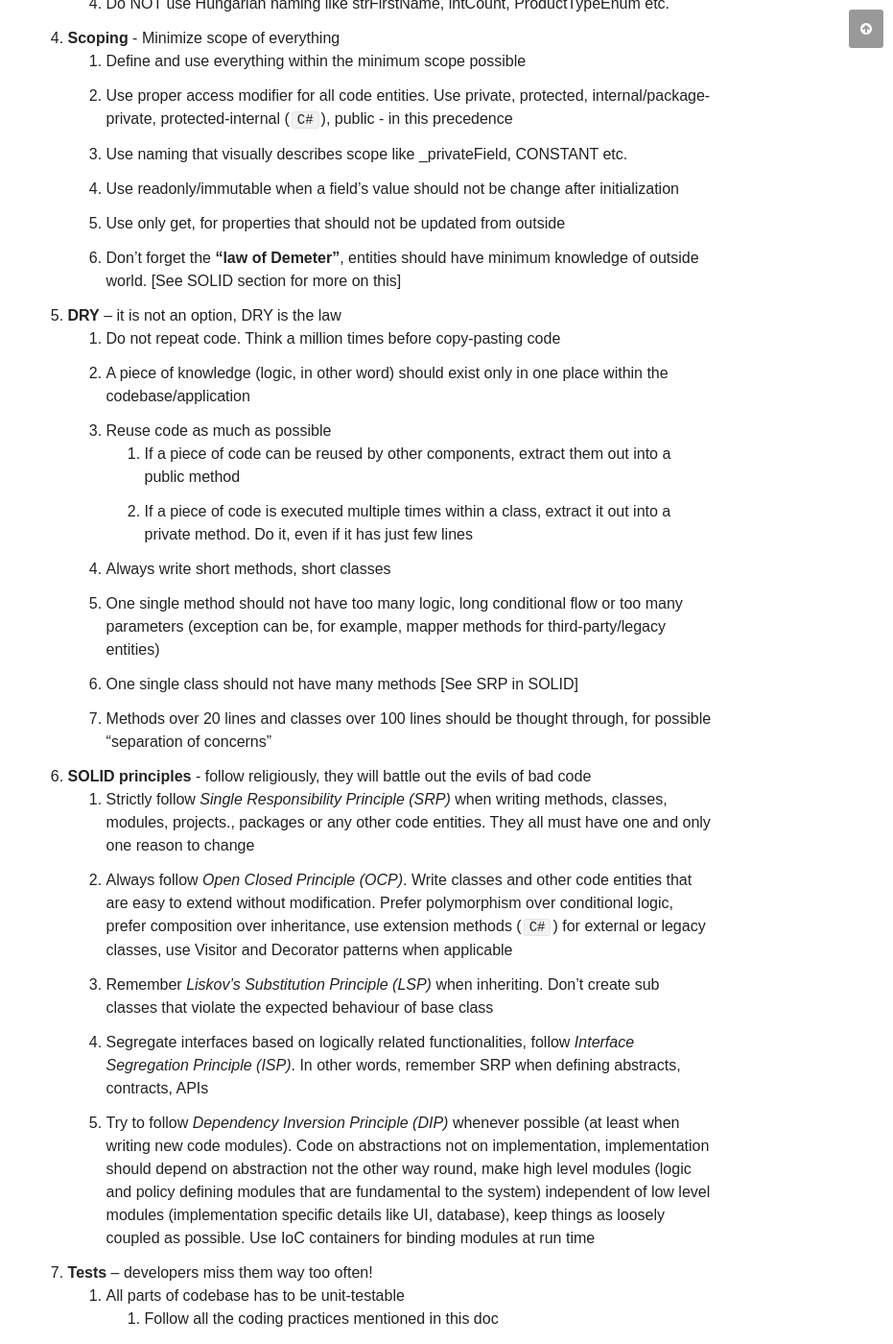
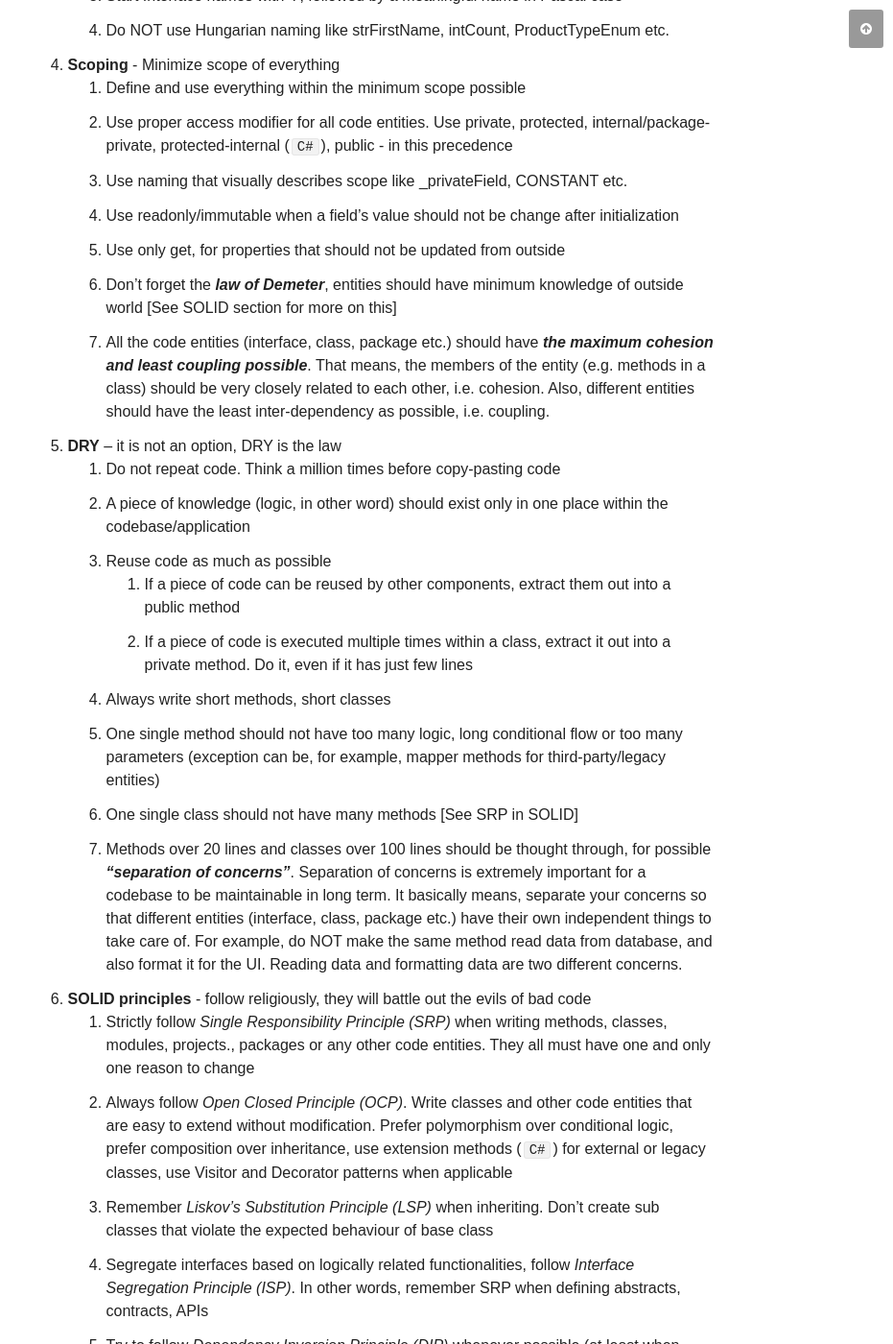
Before and after one commit to chakrabar/chakrabar.github.io, a Jekyll site: the page built from _posts/articles/2018-08-25-coding-guidelines.md, in a window 1280 px wide and 1400 px high, scrolled down 2914 px. Shown: the whole window at 96% size, without its empty margins (349-1280 px from the left). Built offline with Jekyll 4.4.1, drawn with Linux system fonts in a browser that asks for light colours; nearby versions of some CDN libraries; comment, search, counter and statistics services are not loaded; some of the changed text lies outside the part shown.

Commit message:
Some fixes

```diff
--- a/_posts/articles/2018-08-25-coding-guidelines.md
+++ b/_posts/articles/2018-08-25-coding-guidelines.md
@@ -17,7 +17,7 @@ published: true
 
 This document describes briefly, the coding standards & practices all the developers (including automation engineers, and anyone who writes code) should follow while developing a software application.
 
-This document is written for any developer _**working with a modern object oriented programming language**_. But at few places it is slightly biased towards `C#`, those have been marked specifically.
+This document is written for any developer _**working with a modern object oriented programming language**_. These generic principles and practices apply to almost all modern OOP based programming languages. At few places it uses `C#` specific examples, those have been marked specifically.
 
 This document is not exhaustive; it describes only the most important set of guidelines to follow. This document will be updated as and when necessary.
 
@@ -75,7 +75,8 @@ This document is not exhaustive; it describes only the most important set of gui
    3. Use naming that visually describes scope like _privateField, CONSTANT etc.
    4. Use readonly/immutable when a field’s value should not be change after initialization
    5. Use only get, for properties that should not be updated from outside
-   6. Don’t forget the **"law of Demeter"**, entities should have minimum knowledge of outside world. [See SOLID section for more on this]
+   6. Don’t forget the _**law of Demeter**_, entities should have minimum knowledge of outside world [See SOLID section for more on this]
+   7. All the code entities (interface, class, package etc.) should have _**the maximum cohesion and least coupling possible**_. That means, the members of the entity (e.g. methods in a class) should be very closely related to each other, i.e. cohesion. Also, different entities should have the least inter-dependency as possible, i.e. coupling.
 
 5. **DRY** – it is not an option, DRY is the law
    1. Do not repeat code. Think a million times before copy-pasting code
@@ -86,7 +87,7 @@ This document is not exhaustive; it describes only the most important set of gui
    4. Always write short methods, short classes
    5. One single method should not have too many logic, long conditional flow or too many parameters (exception can be, for example, mapper methods for third-party/legacy entities)
    6. One single class should not have many methods [See SRP in SOLID]
-   7. Methods over 20 lines and classes over 100 lines should be thought through, for possible "separation of concerns"
+   7. Methods over 20 lines and classes over 100 lines should be thought through, for possible **_"separation of concerns"_**. Separation of concerns is extremely important for a codebase to be maintainable in long term. It basically means, separate your concerns so that different entities (interface, class, package etc.) have their own independent things to take care of. For example, do NOT make the same method read data from database, and also format it for the UI. Reading data and formatting data are two different concerns.
 
 6. **SOLID principles** - follow religiously, they will battle out the evils of bad code
    1. Strictly follow _Single Responsibility Principle (SRP)_ when writing methods, classes, modules, projects., packages or any other code entities. They all must have one and only one reason to change
@@ -110,7 +111,7 @@ This document is not exhaustive; it describes only the most important set of gui
    1. Always handle exceptions
         1. Use `Try-Catch-Finally` whenever required
         2. Use exception filter attribute/annotation whenever possible
-        3. Do NOT swallow exceptions. Do a `throw;` rather than `throw ex`
+        3. Do NOT swallow exceptions. Do a `throw;` rather than `throw ex;`
         4. Show proper message in UI as applicable
         5. Do NOT use exception as control flow logic
         6. Do it for `JavaScript` code as well, especially when calling a service
@@ -138,5 +139,8 @@ This document is not exhaustive; it describes only the most important set of gui
     4. Refactor. It’s a continuous process, do it often (when adding new code, or fixing bugs, or doing general clean up). But do it precisely and methodically, otherwise there is a high chance of breaking existing functionalities. Run tests, to make sure everything is working as expected
     5. Learn and use established Design Patterns, whenever they fit
     6. <u>Performance</u> – last but not the least! Always consider **performance and scalability** issues while writing code. [Details of good coding practices for performance & scalability are beyond the scope of this document!]
+    7. <u>Threading</u> - to increase throughput of application, use multi-threading where applicable. But be very cautious and use standard and understandable constructs only, as incorrect use of them can cause critical bugs in the application which might be very difficult to debug
 
-`C#` denotes some C# language specific constructs. If you are using some other language for development, similar constructs available for that language/platform can be used.
+**Note 1:** `C#` denotes some C# language specific constructs. If you are using some other language for development, similar constructs available for that language/platform can be used.
+
+**Note 2:** (2018) Also, it does not consider latest C# features like `dynamic`, `async-await` and other C# 5.0+ language features.
```
Also changed, not shown: _posts/articles/2018-05-04-neo4j-graph-database-1.md (+8 -1 lines), _posts/wip/2018-09-12-aspnetcore-on-iis.md (+5 -5 lines).
